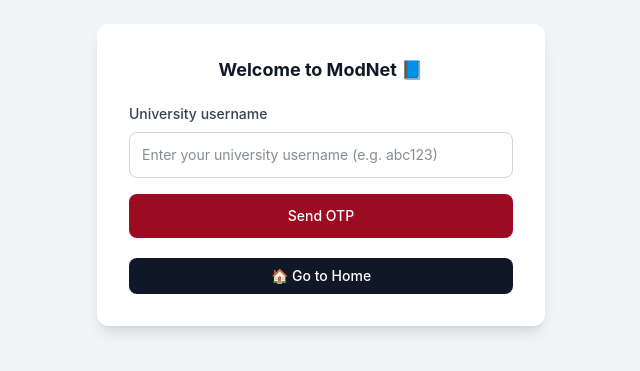
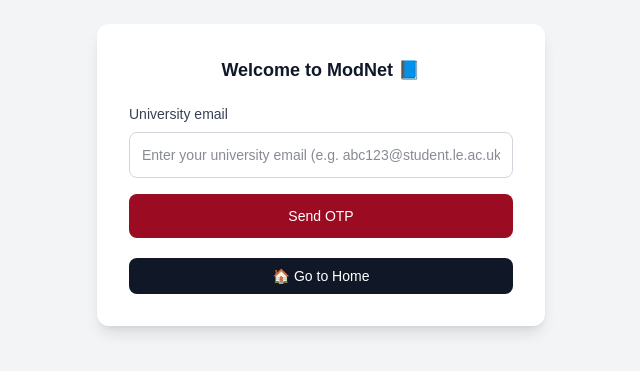
Before and after one commit to Abhiram2144/Hackathon-2025, a React (Vite) app in the folder frontend/: page /login in a window 1280 px wide. Shown: the part 225-596 px from the top of the page, without its empty margins (319-959 px from the left). Built offline with nearby package versions, Linux system fonts and the light colour scheme.

Commit message:
finished prototype

```diff
--- a/frontend/src/components/LoginForm.jsx
+++ b/frontend/src/components/LoginForm.jsx
@@ -26,14 +26,14 @@ const LoginForm = ({
           {step === "email" ? (
             <>
               <div className="flex flex-col gap-2">
-                <label htmlFor="username" className="font-medium text-gray-700">
-                  University username
+                <label htmlFor="email" className="font-medium text-gray-700">
+                  University email
                 </label>
                 <input
-                  type="text"
-                  id="username"
-                  name="username"
-                  placeholder="Enter your university username (e.g. abc123)"
+                  type="email"
+                  id="email"
+                  name="email"
+                  placeholder="Enter your university email (e.g. abc123@student.le.ac.uk)"
                   value={email}
                   onChange={(e) =>
                     onEmailChange({
--- a/frontend/src/components/StyleButton.jsx
+++ b/frontend/src/components/StyleButton.jsx
@@ -27,7 +27,6 @@ const Button = () => {
           }}
         >
           Get started
-          <span className="button-span"> ─ it's free</span>
         </button>
       )}
     </StyledWrapper>
--- a/frontend/src/pages/Login.jsx
+++ b/frontend/src/pages/Login.jsx
@@ -21,14 +21,30 @@ const Login = () => {
     setLoading(true);
     setMessage("");
 
-    // Accept a username and append the university domain.
-    const username = email.trim();
-    if (!username) {
-      setMessage("❌ Please enter your university username.");
+    // Expect a full university email address (e.g. abc123@student.le.ac.uk)
+    const fullEmail = (email || "").trim().toLowerCase();
+    if (!fullEmail) {
+      setMessage("❌ Please enter your university email.");
       setLoading(false);
       return;
     }
-    const fullEmail = `${username}@student.le.ac.uk`;
+
+    // Basic email format check
+    const emailRegex = /^[^\s@]+@[^\s@]+\.[^\s@]+$/;
+    if (!emailRegex.test(fullEmail)) {
+      setMessage("❌ Please enter a valid email address (e.g. abc123@student.le.ac.uk).");
+      setLoading(false);
+      return;
+    }
+
+    // Enforce university domain (accept student.le.ac.uk or le.ac.uk)
+    const allowedDomains = ["student.le.ac.uk", "le.ac.uk"];
+    const domain = fullEmail.split("@")[1] || "";
+    if (!allowedDomains.some((d) => domain === d || domain.endsWith(`.${d}`) || d.endsWith(domain))) {
+      setMessage("❌ Please use your university email (e.g. abc123@student.le.ac.uk).");
+      setLoading(false);
+      return;
+    }
 
     try {
       // Use signInWithOtp directly — let Supabase create the user if needed.
@@ -238,7 +254,7 @@ const Login = () => {
     setMessage("");
 
     if (!email) {
-      setMessage("❌ No email to resend to. Please enter your university username first.");
+      setMessage("❌ No email to resend to. Please enter your university email first.");
       setLoading(false);
       return;
     }
--- a/frontend/src/styles/index.css
+++ b/frontend/src/styles/index.css
@@ -1,9 +1,11 @@
 @import "tailwindcss";
-@import url("https://fonts.googleapis.com/css2?family=Kaisei+Decol:wght@400;500;700&display=swap");
+@import url('https://fonts.googleapis.com/css2?family=Nunito+Sans:ital,opsz,wght@0,6..12,200..1000;1,6..12,200..1000&display=swap');
 @import url("https://fonts.googleapis.com/css2?family=Inter:ital,opsz,wght@0,14..32,100..900;1,14..32,100..900&family=Open+Sans:ital,wght@0,300..800;1,300..800&display=swap");
 
 @theme {
-  --font-inter: "Inter", "sans-serif";
+    /* Use Nunito Sans for the project's primary text variable so components
+      that rely on the custom `font-inter` CSS variable display Nunito Sans. */
+    --font-inter: "Nunito Sans", sans-serif;
   --color-primary: #9b0b21;
   --color-bgprimary: #f2efe8;
 }
@@ -17,5 +19,14 @@ body,
   background-color: #f2efe8;
 }
 body {
-  font-family: "Kaisei Decol", serif;
+  font-family: "Nunito Sans", sans-serif;
 }
+
+/* Ensure all app text uses Nunito Sans. This global rule forces the font across
+   components so utility classes or more-specific selectors do not accidentally
+   leave other fonts in place. If you'd prefer a lighter touch, remove the
+   `!important` below and we can instead map Tailwind's font utilities to the
+   `--font-inter` variable. */
+body, html, #root, * {
+  font-family: "Nunito Sans", sans-serif !important;
+}
```
